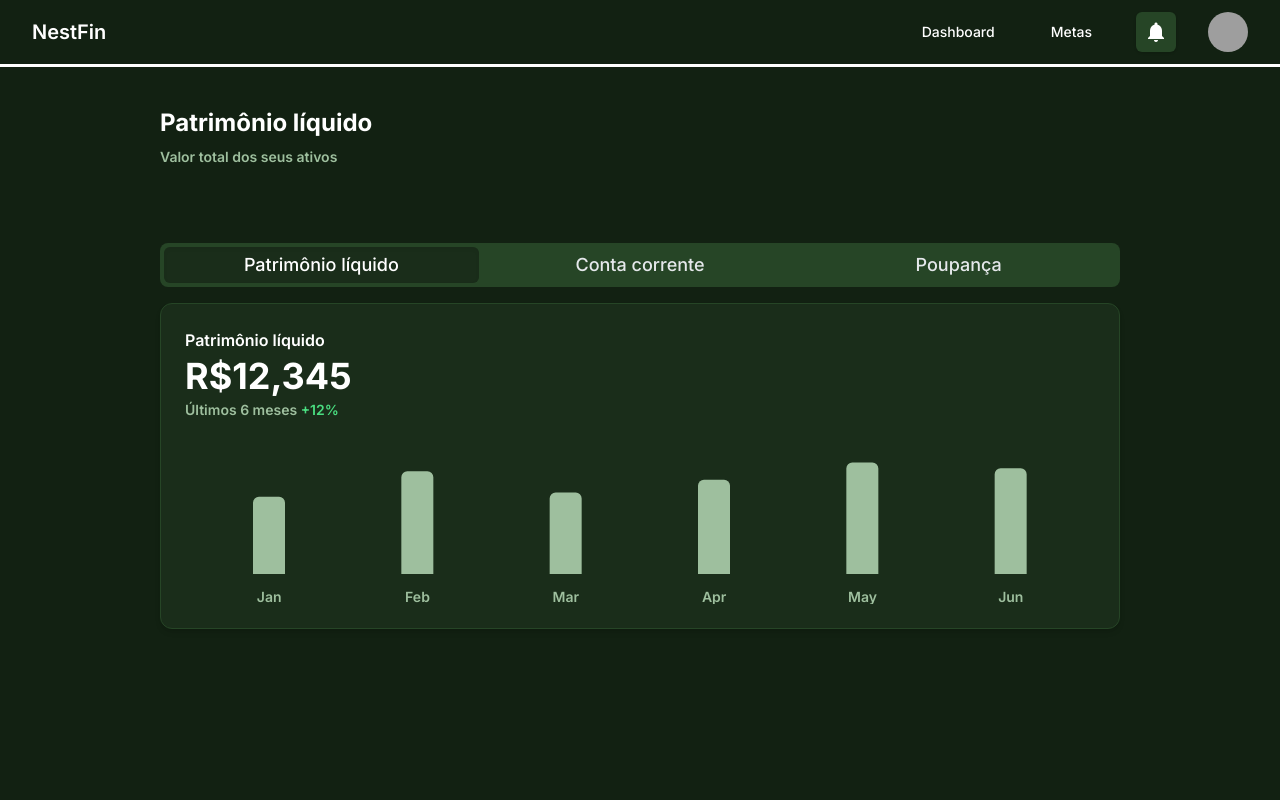
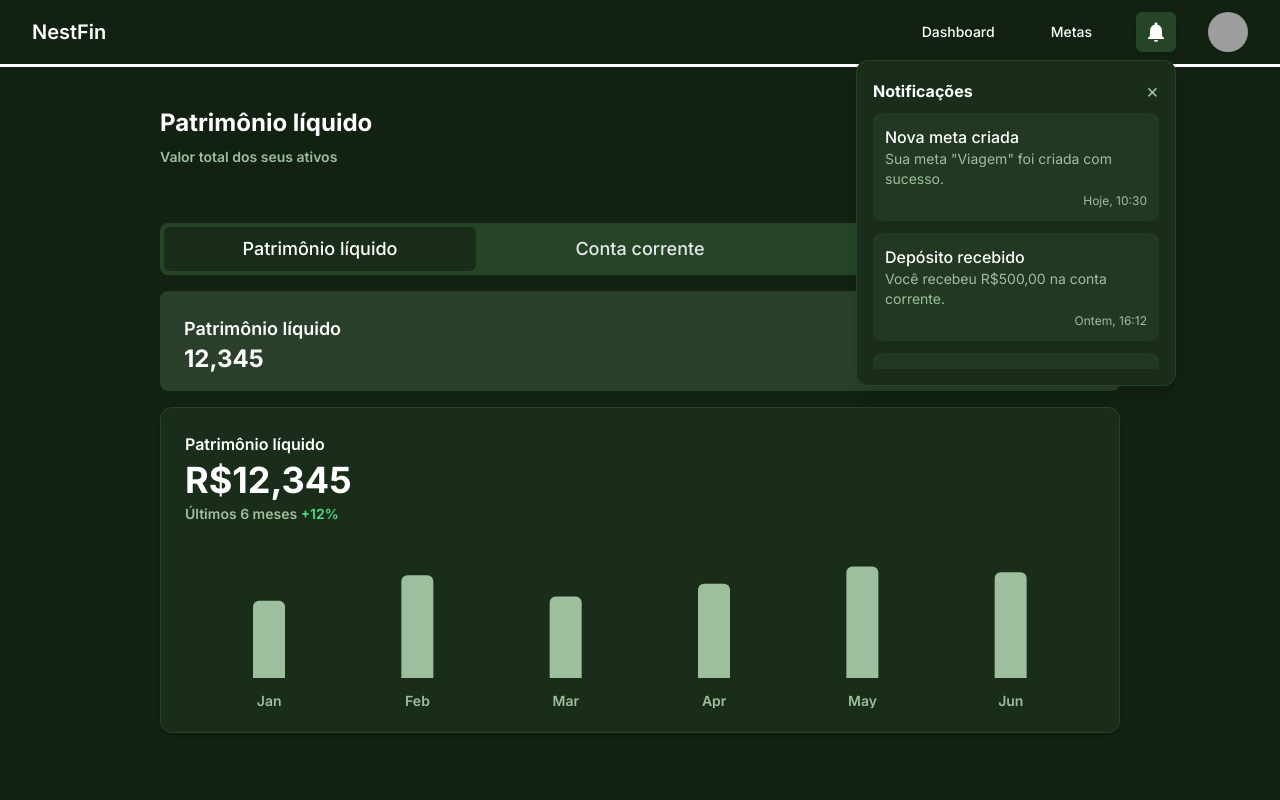
Before and after one commit to oficialThur/Project_NestFin, a Next.js app in the folder web/: page / in a window 1280 px wide. Both pictures are taken after a click on the button "notifications". Shown: the top 800 px of the page. Built offline with nearby package versions, Linux system fonts and the light colour scheme; grey boxes are pictures that could not be loaded.

Commit message:
NestFin: Dash completo, add modal notificação, inicio page metas (OBS: ler estrutura do projeto)

```diff
--- a/web/src/app/page.tsx
+++ b/web/src/app/page.tsx
@@ -6,9 +6,11 @@ import TitleDashboard from '@/components/layout/TitleDashboard';
 import PatrimonioDashboard from '@/components/dashboard/PatrimonioDashboard';
 import ContaCorrenteDashboard from '@/components/dashboard/ContaCorrenteDashboard';
 import PoupancaDashboard from '@/components/dashboard/PoupancaDashboard';
+import Metas from '@/components/metas/Metas';
 import Footer from '@/components/layout/Footer';
 
 const Page = () => {
+  const [mainView, setMainView] = useState<'dashboard' | 'metas'>('dashboard');
   const [selectedTab, setSelectedTab] = useState('patrimonio');
 
   const getTitle = () => {
@@ -52,11 +54,28 @@ const Page = () => {
 
   return (
     <>
-    <Header />
+      <Header
+        onSelectDashboard={() => setMainView('dashboard')}
+        onSelectMetas={() => setMainView('metas')}
+      />
       <main className="bg-[#122112] w-full h-full min-h-screen flex flex-col items-center gap-4 text-white font-semibold text-lg">
+        {mainView === 'dashboard' ? (
+          <>
             <TitleDashboard title={getTitle()} subtitle={getSubtitle()} />
             <DashboardTabs selected={selectedTab} onSelect={setSelectedTab} />
+            {(selectedTab === 'patrimonio' || selectedTab === 'poupanca') && (
+              <div className="w-[960px] h-[100px] bg-[#2B402B] rounded-lg flex flex-col justify-start p-6 ">
+                <p className="text-white">
+                  {getTitle()}
+                </p>
+                <h2 className="text-2xl font-bold text-white ">{selectedTab === 'patrimonio' ? '12,345' : '12,345.67'}</h2>
+              </div>
+            )}
             {renderDashboard()}
+          </>
+        ) : (
+          <Metas />
+        )}
       </main>
       <Footer />
     </>
--- a/web/src/components/layout/DashboardTabs.tsx
+++ b/web/src/components/layout/DashboardTabs.tsx
@@ -13,13 +13,13 @@ interface DashboardTabsProps {
 
 const DashboardTabs: React.FC<DashboardTabsProps> = ({ selected, onSelect }) => {
   return (
-    <div className="w-[960px] mt-5">
-      <div className="flex bg-[#264526] rounded-lg p-1 gap-1">
+    <div className="w-[960px] ">
+      <div className="flex bg-[#264526] rounded-lg p-1 gap-2">
         {TABS.map(tab => (
           <button
             key={tab.value}
             onClick={() => onSelect(tab.value)}
-            className={`flex-1 py-1 transition-colors rounded-md text-center font-medium
+            className={`flex-1 py-2 transition-colors rounded-md text-center font-medium
               ${selected === tab.value
                 ? 'bg-[#1a2d1a] text-white shadow-inner'
                 : 'bg-transparent text-[#E5E8EB] hover:bg-[#1a2d1a]/60'}
--- a/web/src/components/layout/Footer.tsx
+++ b/web/src/components/layout/Footer.tsx
@@ -1,13 +1,16 @@
-import React from 'react'
+'use client'
 
-const Footer = () => {
-  return (
-    <footer className="bg-[#122112] border-t-[3px] border-white w-full h-[150px]">
-        <div className="flex justify-between items-center h-10">
+const Footer = () => (
+  <footer className="w-full h-[200px] bg-[#122112] py-6 flex flex-col items-center">
+    <div className="flex justify-center items-center gap-32 w-full max-w-4xl mb-2 p-5">
+      <a href="#" className="text-[#9EBF9E] text-sm hover:underline">Política de Privacidade</a>
+      <a href="#" className="text-[#9EBF9E] text-sm hover:underline">Termos de Serviço</a>
+      <a href="#" className="text-[#9EBF9E] text-sm hover:underline">Contate-nos</a>
+    </div>
+    <div className="text-[#9EBF9E] text-xs text-center mt-2">
+      ©2024 NestFin. Direitos reservados.
+    </div>
+  </footer>
+);
 
-        </div>
-    </footer>
-  )
-}
-
-export default Footer
+export default Footer;
--- a/web/src/components/layout/Header.tsx
+++ b/web/src/components/layout/Header.tsx
@@ -1,12 +1,26 @@
-import React from 'react';
+import React, { useState, useRef } from 'react';
 import { Button } from '@/components/ui/button';
 import Icon from '@/components/ui/icon';
 import { Avatar, AvatarFallback, AvatarImage } from '@/components/ui/avatar';
+import NotificationModal from './NotificationModal';
 
+const notifications = [
+  { id: 1, title: 'Nova meta criada', description: 'Sua meta "Viagem" foi criada com sucesso.', date: 'Hoje, 10:30' },
+  { id: 2, title: 'Depósito recebido', description: 'Você recebeu R$500,00 na conta corrente.', date: 'Ontem, 16:12' },
+  { id: 3, title: 'Alerta de saldo', description: 'Seu saldo está abaixo de R$100,00.', date: '27/07/2024' },
+];
 
-const Header: React.FC = () => {
+interface HeaderProps {
+  onSelectDashboard: () => void;
+  onSelectMetas: () => void;
+}
+
+const Header: React.FC<HeaderProps> = ({ onSelectDashboard, onSelectMetas }) => {
+  const [modalOpen, setModalOpen] = useState(false);
+  const notifBtnRef = useRef<HTMLButtonElement>(null);
+
   return (
-        <header className="bg-[#122112] border-b-[3px] border-white w-full">
+    <header className="bg-[#122112] border-b-[3px] border-white w-full relative">
       <div className="w-full mx-auto px-4 sm:px-6 lg:px-8">
         <div className="flex justify-between items-center h-16">
           <div className="flex items-center space-x-2">
@@ -14,16 +28,30 @@ const Header: React.FC = () => {
               NestFin
             </h1>
           </div>
-                    <nav className="flex justify-end space-x-8">
-                        <a href="#" className="flex items-center space-x-1 text-white hover:text-[#E5E8EB] px-3 py-2 rounded-md text-sm font-medium">
+          <nav className="flex justify-end space-x-8 relative">
+            <button
+              onClick={onSelectDashboard}
+              className="flex items-center space-x-1 text-white hover:text-[#E5E8EB] px-3 py-2 rounded-md text-sm font-medium bg-transparent border-none outline-none"
+            >
               <span>Dashboard</span>
-                        </a>
-                        <a href="#" className="flex items-center space-x-1 text-white hover:text-[#E5E8EB] px-3 py-2 rounded-md text-sm font-medium">
+            </button>
+            <button
+              onClick={onSelectMetas}
+              className="flex items-center space-x-1 text-white hover:text-[#E5E8EB] px-3 py-2 rounded-md text-sm font-medium bg-transparent border-none outline-none"
+            >
               <span>Metas</span>
-                        </a>
-                        <Button className="bg-[#264526] text-white hover:bg-[#264526]/90 flex items-center space-x-1 w-10 h-10">
+            </button>
+            <div className="relative">
+              <Button
+                ref={notifBtnRef}
+                className="bg-[#264526] text-white hover:bg-[#264526]/90 flex items-center space-x-1 w-10 h-10"
+                onClick={() => setModalOpen((v) => !v)}
+                aria-label="Abrir notificações"
+              >
                 <Icon name="notifications" size="sm" />
               </Button>
+              <NotificationModal open={modalOpen} onClose={() => setModalOpen(false)} notifications={notifications} anchorRef={notifBtnRef} />
+            </div>
             <Avatar>
               <AvatarImage src="https://github.com/shadcn.png" />
               <AvatarFallback>CN</AvatarFallback>
--- /dev/null
+++ b/web/src/components/layout/NotificationModal.tsx
@@ -0,0 +1,69 @@
+'use client'
+import React, { useRef, useEffect } from 'react';
+
+interface NotificationModalProps {
+  open: boolean;
+  onClose: () => void;
+  notifications: { id: number; title: string; description: string; date: string }[];
+  anchorRef?: React.RefObject<HTMLButtonElement>;
+}
+
+const NotificationModal: React.FC<NotificationModalProps> = ({ open, onClose, notifications, anchorRef }) => {
+  const dropdownRef = useRef<HTMLDivElement>(null);
+
+  // Fecha o dropdown ao clicar fora
+  useEffect(() => {
+    function handleClickOutside(event: MouseEvent) {
+      if (
+        dropdownRef.current &&
+        !dropdownRef.current.contains(event.target as Node) &&
+        anchorRef?.current &&
+        !anchorRef.current.contains(event.target as Node)
+      ) {
+        onClose();
+      }
+    }
+    if (open) {
+      document.addEventListener('mousedown', handleClickOutside);
+    }
+    return () => {
+      document.removeEventListener('mousedown', handleClickOutside);
+    };
+  }, [open, onClose, anchorRef]);
+
+  if (!open) return null;
+
+  return (
+    <div
+      ref={dropdownRef}
+      className="absolute right-0 mt-2 z-50 w-80 bg-[#1a2d1a] rounded-xl shadow-lg p-4 border border-[#264526]"
+      style={{ minWidth: 320 }}
+    >
+      <div className="flex justify-between items-center mb-2">
+        <h2 className="text-base font-bold text-white">Notificações</h2>
+        <button
+          className="text-[#9EBF9E] hover:text-white text-xl"
+          onClick={onClose}
+          aria-label="Fechar"
+        >
+          ×
+        </button>
+      </div>
+      {notifications.length === 0 ? (
+        <p className="text-[#9EBF9E] text-sm">Nenhuma notificação no momento.</p>
+      ) : (
+        <ul className="space-y-3 max-h-64 overflow-y-auto">
+          {notifications.map((n) => (
+            <li key={n.id} className="bg-[#223822] rounded-lg p-3">
+              <div className="text-white font-medium">{n.title}</div>
+              <div className="text-[#9EBF9E] text-sm">{n.description}</div>
+              <div className="text-xs text-right text-[#9EBF9E] mt-1">{n.date}</div>
+            </li>
+          ))}
+        </ul>
+      )}
+    </div>
+  );
+};
+
+export default NotificationModal;
--- /dev/null
+++ b/web/src/components/metas/Metas.tsx
@@ -0,0 +1,31 @@
+'use client'
+import { Button } from "@/components/ui/button";
+
+const Metas = () => (
+  <>
+  <div className="w-[960px] p-6 text-white mt-6 flex justify-between items-center gap-4">
+    <h2 className="text-2xl font-bold">Minhas Metas</h2>
+    <Button className="bg-[#2B402B] hover:bg-[#2B402B]/80 text-white">
+      Adicionar Meta
+    </Button>
+  </div>
+  <div className="w-[960px] p-6 text-white mt-6 flex flex-col justify-between gap-4">
+    <h3 className="text-xl font-semibold">Metas Atuais</h3>
+    <div className="w-[960px] text-white flex justify-between items-center gap-4">
+      <div className="w-[960px] text-white flex justify-between items-center">
+        <div className="flex flex-col gap-2">
+          <h4 className="text-lg font-semibold">Meta 1</h4>
+          <p className="text-sm text-gray-500">Descrição da meta</p>
+        </div>
+        <p className="text-sm text-gray-500">R$ 100,00</p>
+      </div>
+    </div>
+  </div>
+  <div className="w-[960px] p-6 text-white mt-6 flex justify-between items-center gap-4">
+    <h3 className="text-xl font-semibold">Metas Alcançadas</h3>
+
+  </div>
+  </>
+);
+
+export default Metas;
```
Also changed, not shown: web/src/components/dashboard/PoupancaDashboard.tsx (+26 -2 lines), 1 other file (tests, documents, lock files or other folders). Lines whose indentation alone changed are shown as unchanged.
